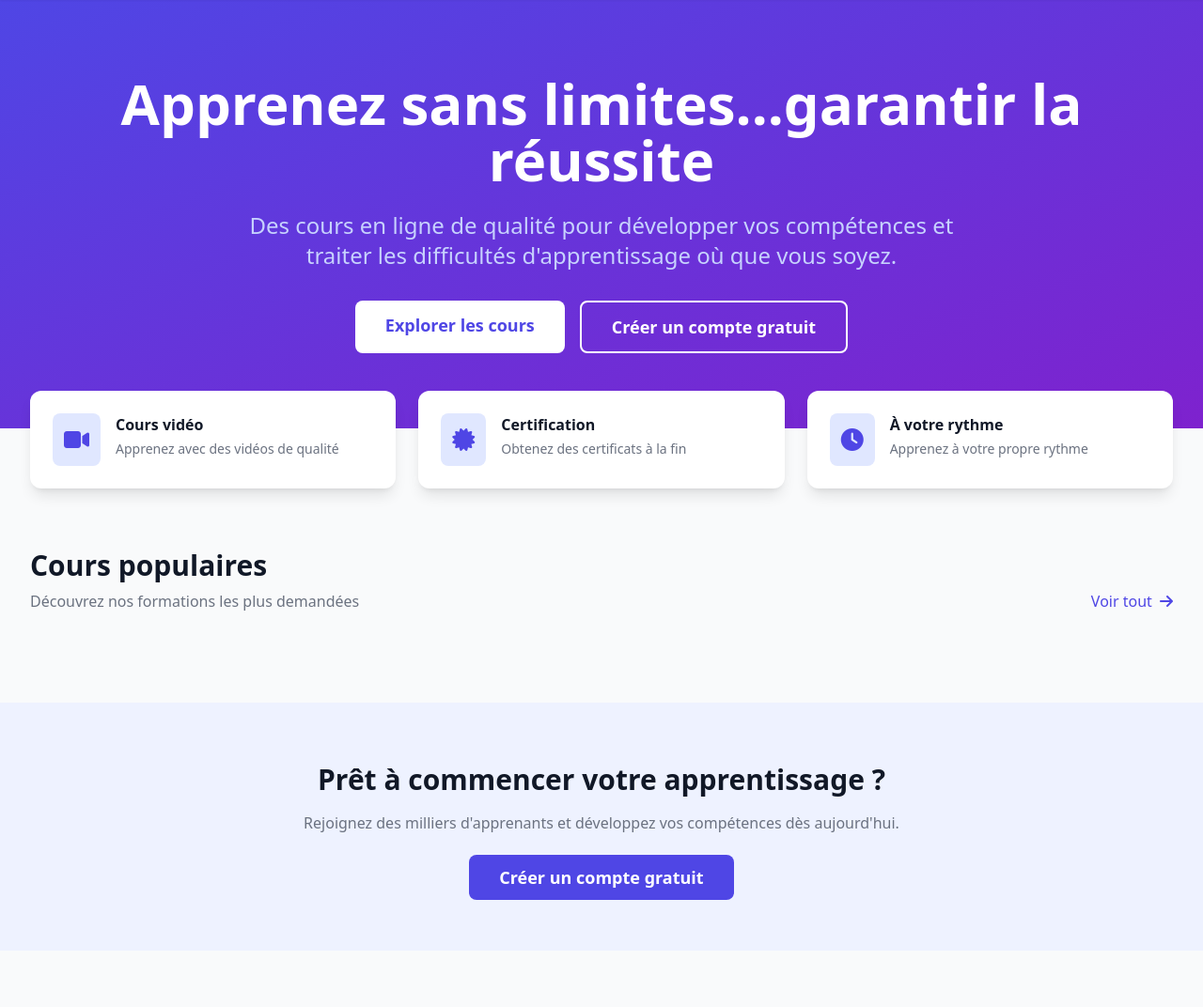
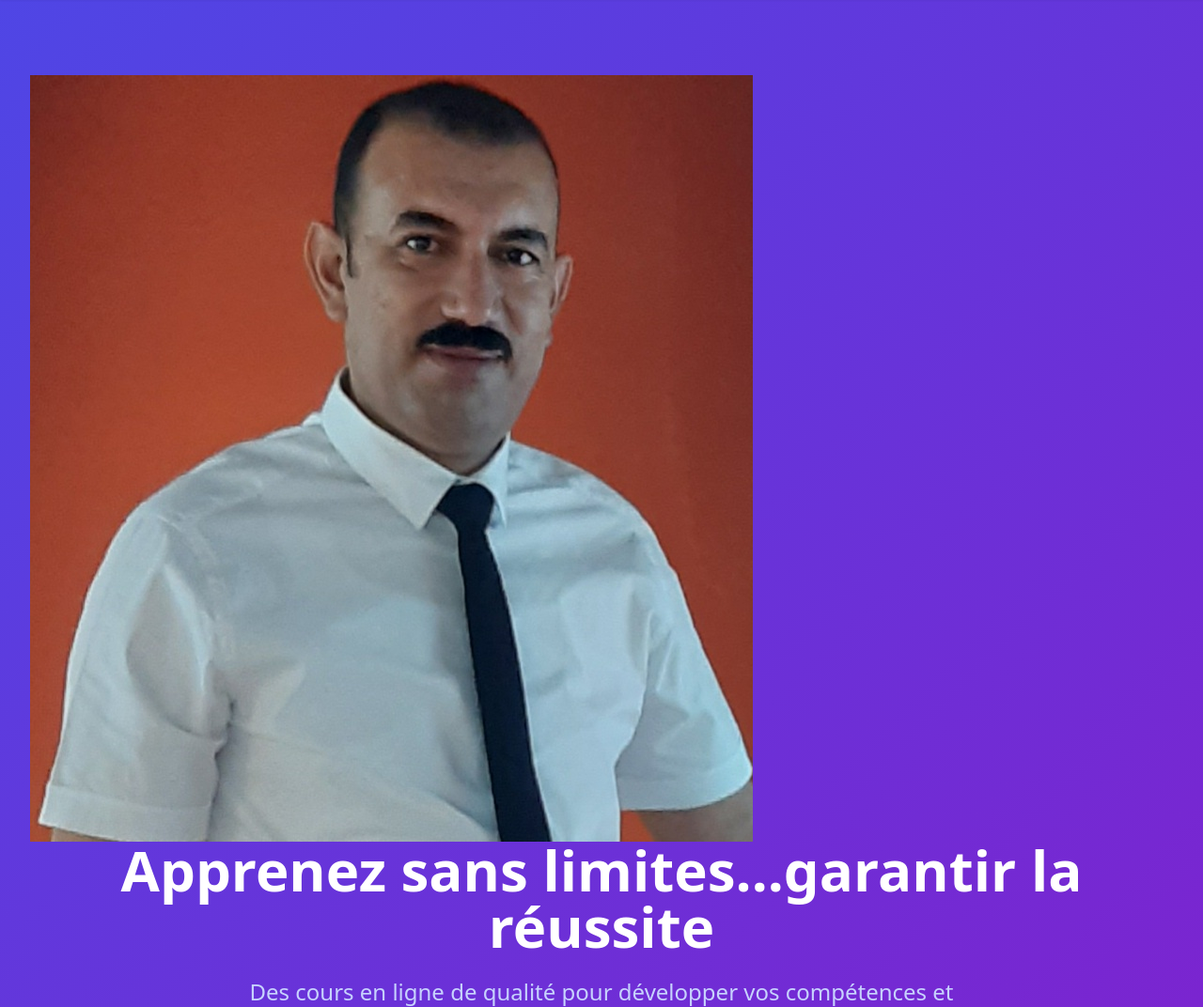
Before and after one commit to mansourjemli/Smart-sAcademy, a Flask app: page / in a window 1280 px wide. Shown: the part 65-1137 px from the top of the page at 94% size. Run offline with Flask 3, Linux system fonts and the light colour scheme; some libraries are stand-ins or nearby versions.

Commit message:
Update index.html

```diff
--- a/templates/index.html
+++ b/templates/index.html
@@ -4,6 +4,7 @@
 <div class="bg-gradient-to-br from-indigo-600 to-purple-700 text-white">
     <div class="max-w-7xl mx-auto px-4 py-20 sm:px-6 lg:px-8">
         <div class="text-center">
+            <img src="/img/moi.jpeg" alt="Illustration Accueil" class="img-fluid">
             <h1 class="text-4xl md:text-6xl font-bold mb-6">Apprenez sans limites...garantir la réussite</h1>
             <p class="text-xl md:text-2xl text-indigo-200 mb-8 max-w-3xl mx-auto">Des cours en ligne de qualité pour développer vos compétences et traiter les difficultés d'apprentissage où que vous soyez.</p>
             <div class="flex flex-col sm:flex-row gap-4 justify-center">
```
